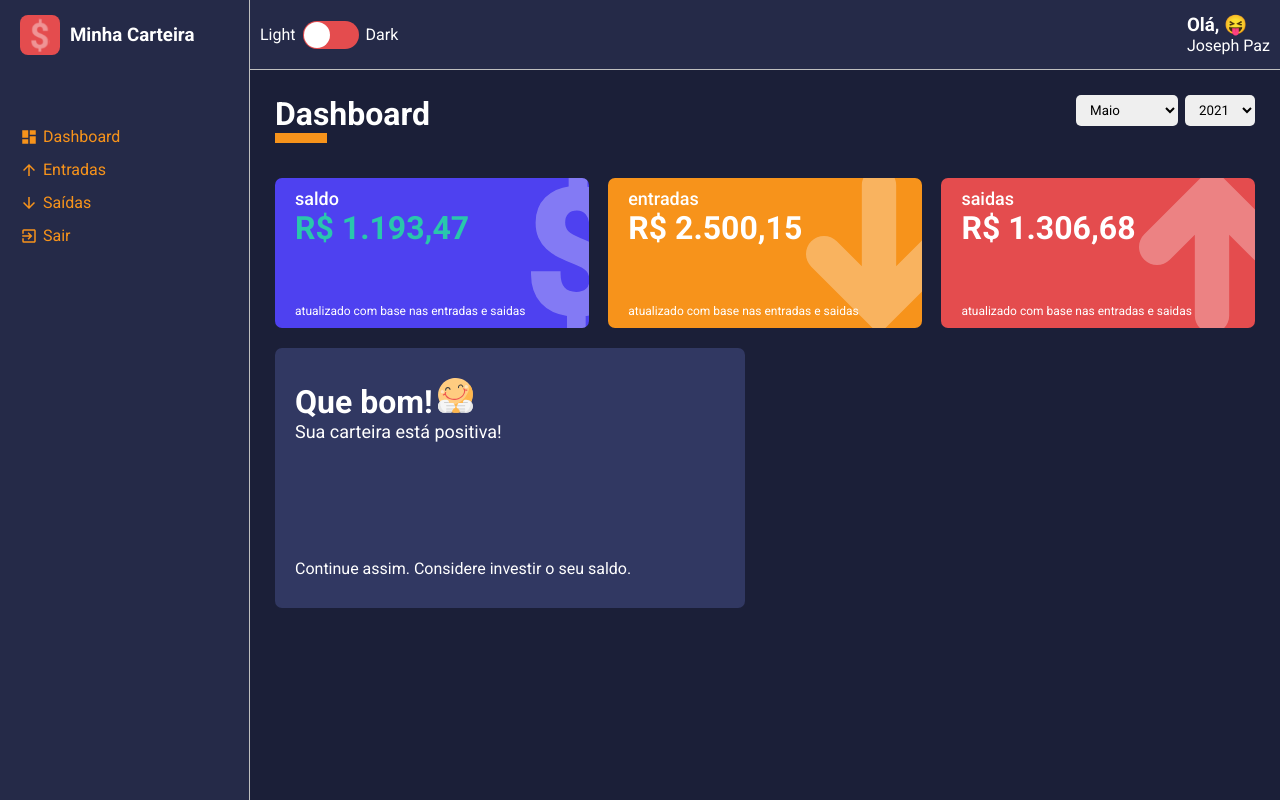
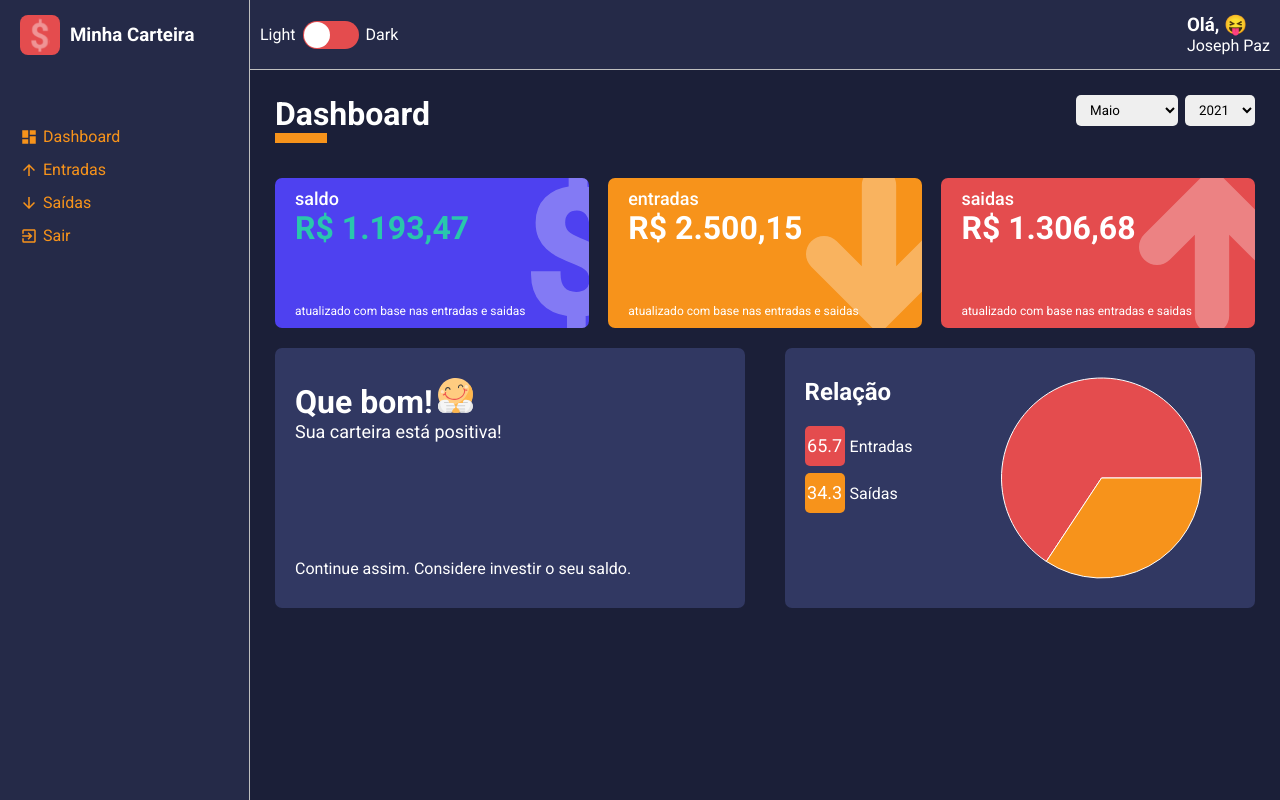
Before and after one commit to Josephpaz/dashboard-template, a React (Create React App) app: page /dashboard in a window 1280 px wide. Built offline with nearby package versions, Linux system fonts and the light colour scheme.

Commit message:
Created PieChart with datas gains and expenses by month and year

```diff
--- a/package.json
+++ b/package.json
@@ -10,6 +10,7 @@
     "@types/node": "^12.0.0",
     "@types/react": "^17.0.0",
     "@types/react-dom": "^17.0.0",
+    "@types/recharts": "^1.8.19",
     "react": "^17.0.2",
     "react-countup": "^4.3.3",
     "react-dom": "^17.0.2",
@@ -17,6 +18,7 @@
     "react-router-dom": "^5.2.0",
     "react-scripts": "4.0.3",
     "react-switch": "^6.0.0",
+    "recharts": "^2.0.9",
     "styled-components": "^5.2.3",
     "typescript": "^4.1.2",
     "uuidv4": "^6.2.8",
--- /dev/null
+++ b/src/components/PieChartBox/index.tsx
@@ -0,0 +1,49 @@
+import React from "react";
+//responsive container se ajusta automaticamente ao componente que esta relacionado.
+import { PieChart, Pie, Cell, ResponsiveContainer } from "recharts";
+
+import {
+  Container,
+  SideLeft,
+  SideRight,
+  LegendContainer,
+  Legend,
+} from "./styles";
+
+interface IPieChartBoxProps {
+  data: {
+    name: string;
+    value: number;
+    percent: number;
+    color: string;
+  }[];
+}
+
+const PieChartBox: React.FC<IPieChartBoxProps> = ({ data }) => (
+  <Container>
+    <SideLeft>
+      <h2>Relação</h2>
+      <LegendContainer>
+        {data.map((indicator) => (
+          <Legend key={indicator.name} color={indicator.color}>
+            <div>{indicator.percent}</div>
+            <span>{indicator.name}</span>
+          </Legend>
+        ))}
+      </LegendContainer>
+    </SideLeft>
+    <SideRight>
+      <ResponsiveContainer>
+        <PieChart>
+          <Pie data={data} dataKey="percent">
+            {data.map((indicator) => (
+              <Cell key={indicator.name} fill={indicator.color} />
+            ))}
+          </Pie>
+        </PieChart>
+      </ResponsiveContainer>
+    </SideRight>
+  </Container>
+);
+
+export default PieChartBox;
--- /dev/null
+++ b/src/components/PieChartBox/styles.ts
@@ -0,0 +1,71 @@
+import styled from "styled-components";
+
+interface ILegendProps {
+  color: string;
+}
+
+export const Container = styled.div`
+  width: 48%;
+  height: 260px;
+
+  margin: 10px 0;
+
+  background-color: ${(props) => props.theme.colors.tertiary};
+  color: ${(props) => props.theme.colors.white};
+
+  border-radius: 7px;
+  display: flex;
+
+`;
+
+export const SideLeft = styled.aside`
+  padding: 30px 20px;
+
+  > h2 {
+    margin-bottom: 20px;
+  }
+`;
+export const SideRight = styled.main`
+  display: flex;
+  flex: 1;
+  justify-content: center;
+`;
+
+export const LegendContainer = styled.ul`
+  list-style: none;
+  height: 175px;
+  padding-right: 15px;
+  overflow-y: scroll auto;
+
+  ::-webkit-scrollbar {
+    width: 10px;
+  }
+
+  ::-webkit-scrollbar-thumb {
+    background-color: ${(props) => props.theme.colors.secondary};
+    border-radius: 10px;
+  }
+
+  ::-webkit-scrollbar-track {
+    background-color: ${(props) => props.theme.colors.tertiary};
+  }
+
+`;
+
+export const Legend = styled.li<ILegendProps>`
+  display: flex;
+  align-items: center;
+  margin-bottom: 7px;
+  > div {
+    background-color: ${(props) => props.color};
+    border-radius: 5px;
+    width: 40px;
+    height: 40px;
+    font-size: 18px;
+    line-height: 40px;
+    text-align: center;
+  }
+  > span {
+    margin-left: 5px;
+  }
+`;
--- a/src/pages/Dashboard/index.tsx
+++ b/src/pages/Dashboard/index.tsx
@@ -3,6 +3,7 @@
 import SelectInput from "../../components/SelectInput";
 import WalletBox from "../../components/WalletsBox";
 import MessageBox from "../../components/MessageBox";
+import PieChartBox from "../../components/PieChartBox";
 
 import { Container, Content } from "./styles";
 
@@ -100,7 +101,7 @@
           "Verifique seus gastos e tente cortar algumas coisas desnecessárias.",
         icon: sadImg,
       };
-    } else if (totalBalance == 0) {
+    } else if (totalBalance === 0) {
       return {
         title: "Ufaa!",
         description: "Neste mês, exatamente o que ganhou",
@@ -116,6 +117,28 @@
       };
     }
   }, [totalBalance]);
+
+  const relationExpensesVersusGains = useMemo(() => {
+    const total = totalGains + totalExpenses;
+    const percentGains = (totalGains / total) * 100;
+    const percentExpenses = (totalExpenses / total) * 100;
+    const data = [
+      {
+        name: "Entradas",
+        value: totalGains,
+        percent: Number(percentGains.toFixed(1)),
+        color: "#E44C4E",
+      },
+      {
+        name: "Saídas",
+        value: totalExpenses,
+        percent: Number(percentExpenses.toFixed(1)),
+        color: "#F7931B",
+      },
+    ];
+
+    return data;
+  }, [totalGains, totalExpenses]);
 
   return (
     <Container>
@@ -155,13 +178,14 @@
           color="#E44C4E"
           icon="arrowDown"
         />
+        <MessageBox
+          title={message.title}
+          description={message.description}
+          footerText={message.footerText}
+          icon={message.icon}
+        />
+        <PieChartBox data={relationExpensesVersusGains} />
       </Content>
-      <MessageBox
-        title={message.title}
-        description={message.description}
-        footerText={message.footerText}
-        icon={message.icon}
-      />
     </Container>
   );
 };
```
Also changed, not shown: 1 other file (tests, documents, lock files or other folders).
